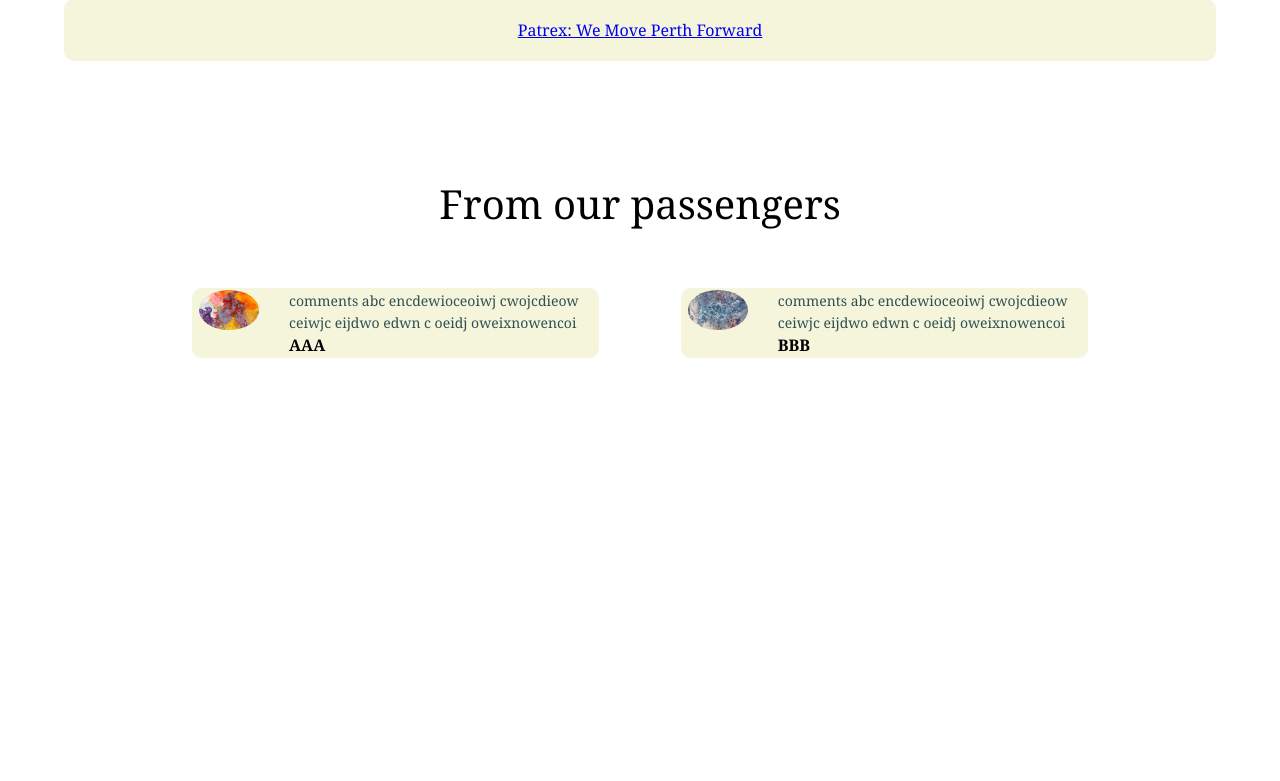
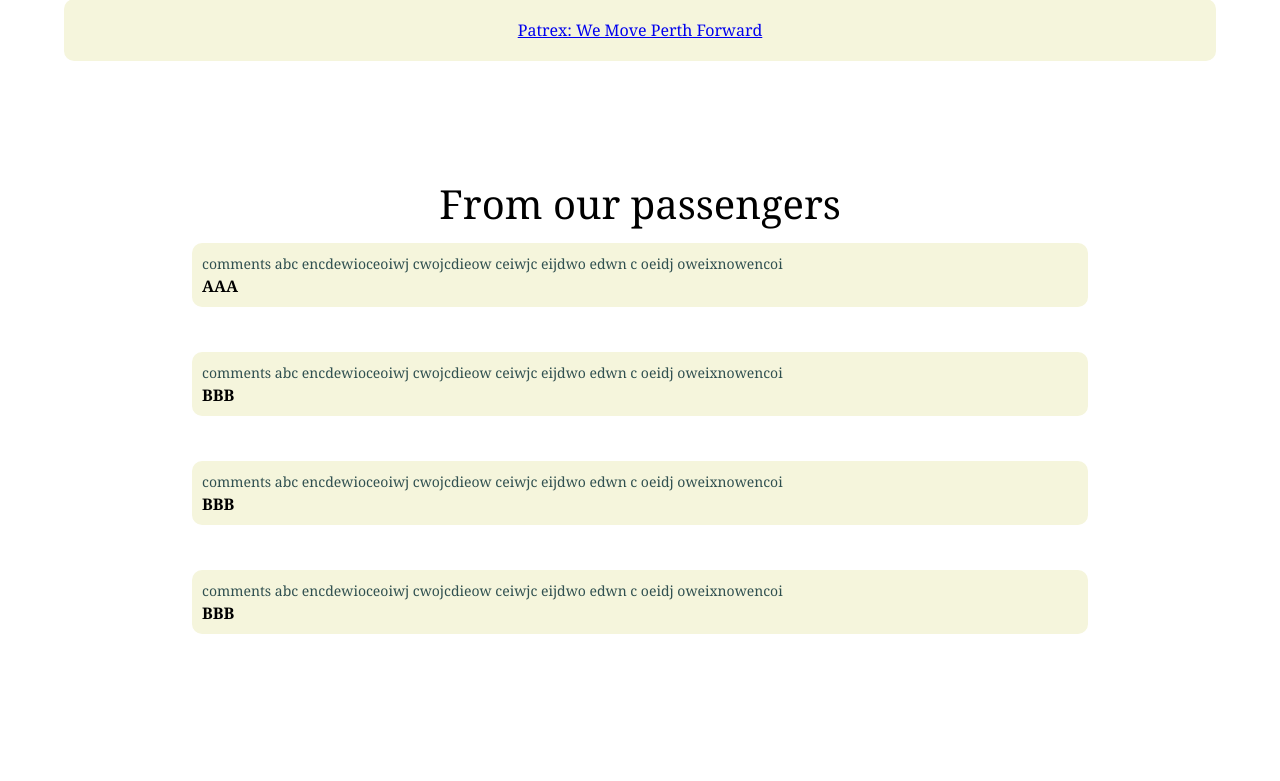
Before and after one commit to waiyeewwy/nUWAy, a Flask app: page /media in a window 1280 px wide. Shown: the part 870-1651 px from the top of the page. Before the commit the page ends 1228 px from the top, so only its background shows below. Run offline with Flask 2, Linux system fonts and the light colour scheme.

Commit message:
changes to image uploader, and media page layout

```diff
--- a/app/static/css/base.css
+++ b/app/static/css/base.css
@@ -209,34 +209,22 @@ input[type=submit]:hover{
 
 .events{
     width:80%;
-    margin:auto;
+    padding: 20px 12px;
     text-align: center;
-    padding-top: 100px;
+    margin: auto;
 }
 
 .events-col{
-    flex-basis: auto;
-    border-radius: 10px;
+    flex-basis: 50%;
     border-style: solid;
     border-width: 2px;
     border-color: steelblue;
     margin-bottom: 5%;
     text-align: center;
     padding: 20px 12px;
-    width: 400px;
-    height: auto;
-    border-collapse: separate;
-    border-spacing: 15px;
+    border-radius:10px;
 }
 
-.events-col img{
-    width:100%;
-    border-radius: 10px;
-    width: auto;
-    height: auto;
-    max-width: 300px;
-    max-height: 200px;
-}
 
 .col{
     flex-basis: auto;
@@ -264,22 +252,15 @@ input[type=submit]:hover{
 }
 
 .feedback-col{
-    flex-basis:45%;
+    flex-basis:50%;
     border-radius:10px;
     margin-bottom:5%;
     text-align:left;
     background-color: beige;
-    padding:2px;
-    cursor:pointer;
+    padding:10px;
     display: flex;
 }
 
-.feedback-col img{
-    height:40px;
-    margin-left:5px;
-    margin-right: 30px;
-    border-radius: 50%;
-}
 
 .contact{
     position: fixed;
--- a/app/templates/media.html
+++ b/app/templates/media.html
@@ -29,21 +29,31 @@
 
 <section class="feedback" id="feedback">
     <div class="sec-header">From our passengers</div>
-    <div class="row">
+
         <div class="feedback-col">
-            <img src="event1.jpg">
             <div>
                 <p class="smalltext">comments abc encdewioceoiwj cwojcdieow ceiwjc eijdwo edwn c oeidj oweixnowencoi</p>
                 <h4>AAA</h4>
             </div>
         </div>
         <div class="feedback-col">
-            <img src="event2.jpg">
             <div>
                 <p class="smalltext">comments abc encdewioceoiwj cwojcdieow ceiwjc eijdwo edwn c oeidj oweixnowencoi</p>
                 <h4>BBB</h4>
             </div>
         </div>
-    </div>
+        <div class="feedback-col">
+            <div>
+                <p class="smalltext">comments abc encdewioceoiwj cwojcdieow ceiwjc eijdwo edwn c oeidj oweixnowencoi</p>
+                <h4>BBB</h4>
+            </div>
+        </div>
+        <div class="feedback-col">
+            <div>
+                <p class="smalltext">comments abc encdewioceoiwj cwojcdieow ceiwjc eijdwo edwn c oeidj oweixnowencoi</p>
+                <h4>BBB</h4>
+            </div>
+        </div>
+
 </section>
 {% endblock %}
```
Also changed, not shown: app/templates/contact.html (+3 -10 lines), app/templates/events.html (+7 -8 lines).
